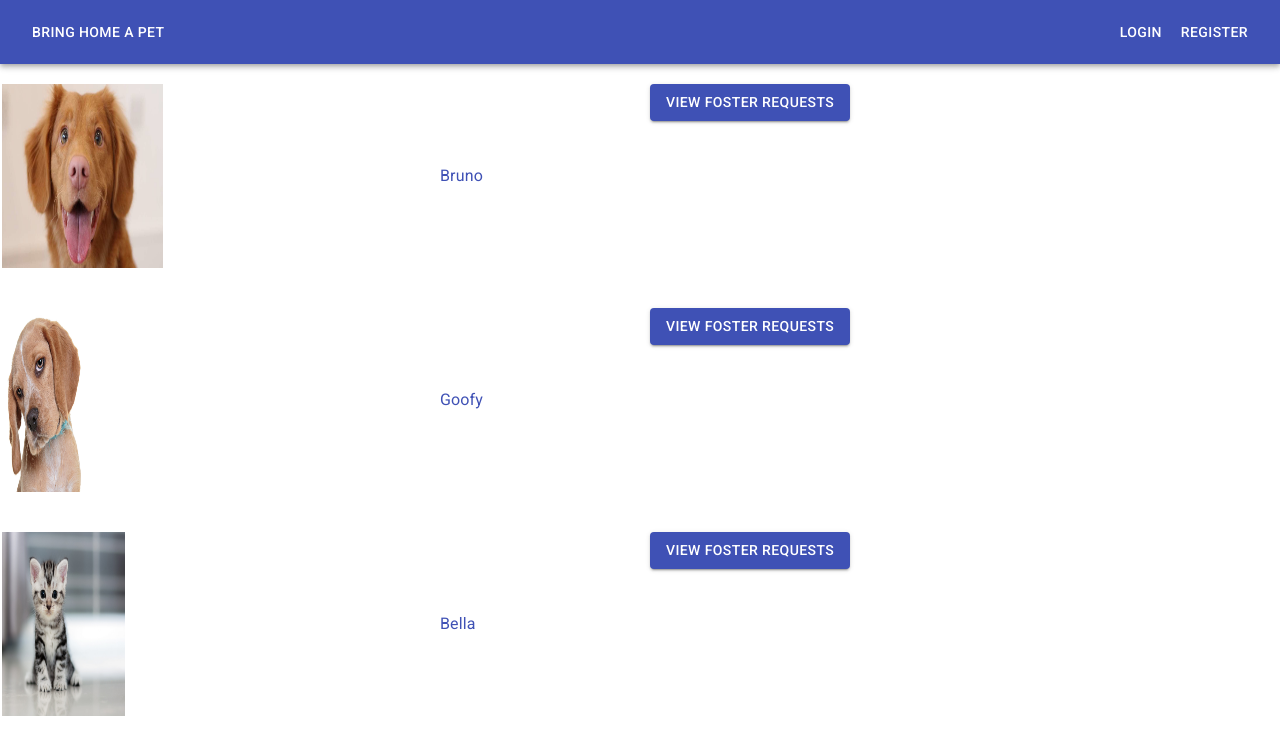
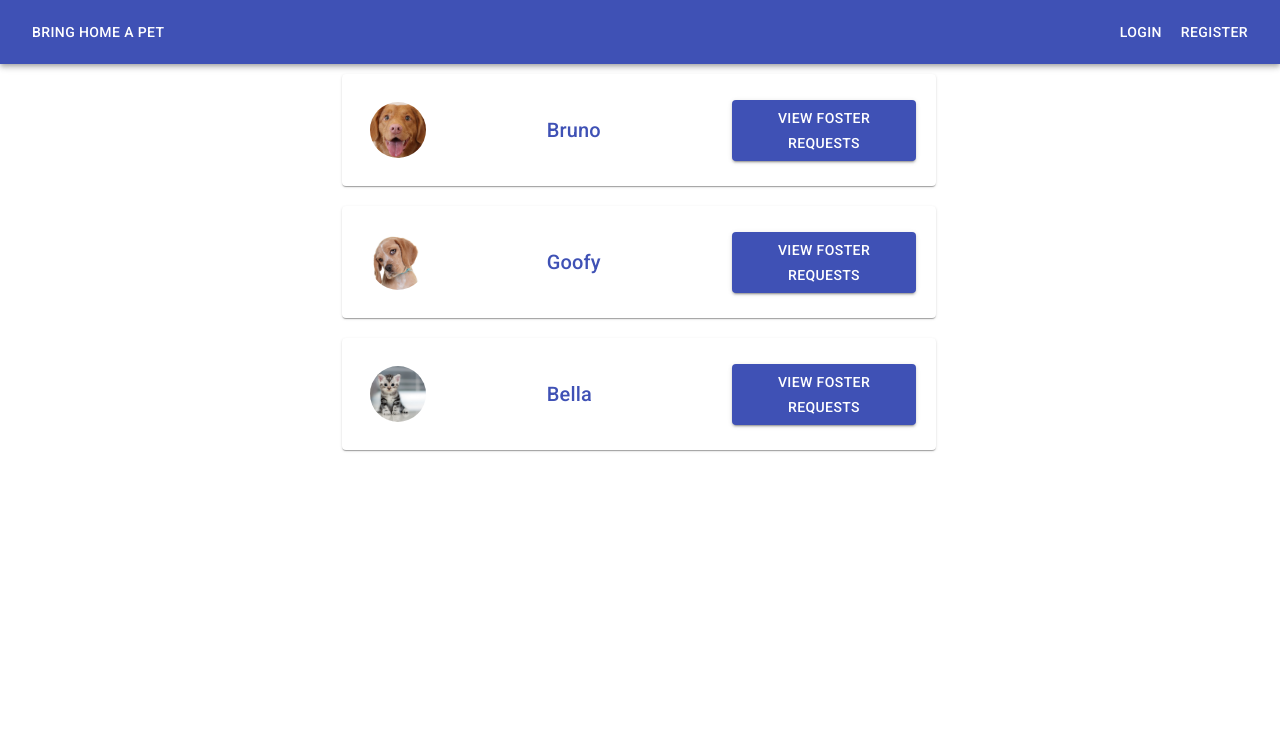
Before and after one commit to vasisht54/Pet-Foster-Frontend, a React (Create React App) app: page /ViewFosterRequestForMyPet in a window 1280 px wide. Shown: the top 754 px of the page. Built offline with nearby package versions, Linux system fonts and the light colour scheme.

Commit message:
Styling changes for View Foster Requests page

```diff
--- a/src/PetListing/ViewFosterRequestForMyPet.js
+++ b/src/PetListing/ViewFosterRequestForMyPet.js
@@ -1,14 +1,14 @@
 import React from "react";
 import { makeStyles, withStyles } from "@material-ui/core/styles";
 import Button from "@material-ui/core/Button";
-import GridList from "@material-ui/core/GridList";
 import Typography from "@material-ui/core/Typography";
 import Grid from "@material-ui/core/Grid";
 import MuiDialogContent from "@material-ui/core/DialogContent";
 import MuiDialogActions from "@material-ui/core/DialogActions";
-import { Link } from "@material-ui/core";
+import { Container, Link, Paper } from "@material-ui/core";
 import { useHistory } from "react-router";
 import Dialog from "@material-ui/core/Dialog";
+import ImageAvatar from "../FosterHistory/ImageAvatar";
 
 const drawerWidth = 300;
 
@@ -24,10 +24,9 @@ const useStyles = makeStyles(theme => ({
     width: drawerWidth,
   },
   paper: {
-    width: "96%",
-    display: "inline-block",
+    margin: "10px",
     padding: "20px",
-    height: "100%",
+    width: "60%",
   },
   center: {
     textAlign: "center",
@@ -61,18 +60,24 @@ const useStyles = makeStyles(theme => ({
   margin5: {
     marginTop: "20px",
   },
+  itemName: {
+    marginTop: "20px",
+  },
+  itemButton: {
+    marginTop: "6px",
+  },
 }));
 
 const FormRow = props => {
   return (
-    <Grid className={props.class} container item xs={12}>
-      <Grid item xs={3}>
+    <Grid container item xs={12}>
+      <Grid item xs={5}>
         {props.label && (
           <Typography variant="subtitle1">{props.label}:</Typography>
         )}
       </Grid>
       <Grid item>
-        <Typography variant="subtitle1">{props.value}</Typography>
+        <Typography variant="h6">{props.value}</Typography>
       </Grid>
     </Grid>
   );
@@ -129,23 +134,37 @@ export const ViewFosterRequestForMyPet = () => {
     history.push("/fosterRequestTable");
   };
   return (
-    <Grid container className={classes.margin} justify="flex-start" spacing={5}>
+    <Container>
+      <Grid container>
+        <Grid item xs={3} />
+        <Grid item xs={9} container direction="column">
           {pets.map(pet => (
             <>
+              <Grid container item key={pet.id}>
+                <Paper className={classes.paper}>
+                  <Grid container>
                     <Grid container item xs={4}>
-            <div className={classes.photoRoot}>
-              <GridList cellHeight={180} className={classes.gridList}>
-                <img src={pet.image} alt={pet.name} />
-              </GridList>
-            </div>
+                      <Grid>
+                        <ImageAvatar image={pet.image} name={pet.name} />
                       </Grid>
-
-          <Grid container item xs={8}>
-            <Grid container item xs={3}>
+                    </Grid>
+                    <Grid className={classes.itemName} item xs={4}>
                       <Link component="button" onClick={handleOpen}>
                         <FormRow value={pet.name} />
                       </Link>
-
+                    </Grid>
+                    <Grid className={classes.itemButton} item xs={4}>
+                      <Button
+                        onClick={handleFosterRequestTable}
+                        color="primary"
+                        variant="contained"
+                        size="medium"
+                      >
+                        View Foster Requests
+                      </Button>
+                    </Grid>
+                  </Grid>
+                </Paper>
                 <Dialog
                   onClose={handleClose}
                   aria-labelledby="customized-dialog-title"
@@ -171,59 +190,11 @@ export const ViewFosterRequestForMyPet = () => {
                   </DialogActions>
                 </Dialog>
               </Grid>
-            <Grid container item xs={5}>
-              <div className={classes.alignRight}>
-                <Button
-                  variant="contained"
-                  color="primary"
-                  className={classes.sendButton}
-                  onClick={handleFosterRequestTable}
-                  size="medium"
-                >
-                  View Foster Requests
-                </Button>
-
-                {/* <Dialog
-                onClose={handleClose}
-                aria-labelledby="customized-dialog-title"
-                open={open}>
-                  <DialogContent dividers>
-                    <div className={classes.flex}>
-                      {!pathname.includes("/create") && (
-                        <div>
-                          <Button
-                            href="/"
-                            variant="contained"
-                            color="primary"
-                            className={classes.backButton}
-                            startIcon={<ArrowBackIosIcon />}
-                          >
-                            Back
-                          </Button>
-                        </div>
-                      )}
-                    </div>
-                    <Grid container item md={12}>
-                      <FosterRequestTable />
-                    </Grid>
-                  </DialogContent>
-                  <DialogActions>
-                    <Button
-                      autoFocus
-                      onClick={handleClose}
-                      color="primary"
-                      href="/"
-                    >
-                      Okay
-                    </Button>
-                  </DialogActions>
-                </Dialog> */}
-              </div>
-            </Grid>
-          </Grid>
             </>
           ))}
         </Grid>
+      </Grid>
+    </Container>
   );
 };
 
```
Lines whose indentation alone changed are shown as unchanged.
